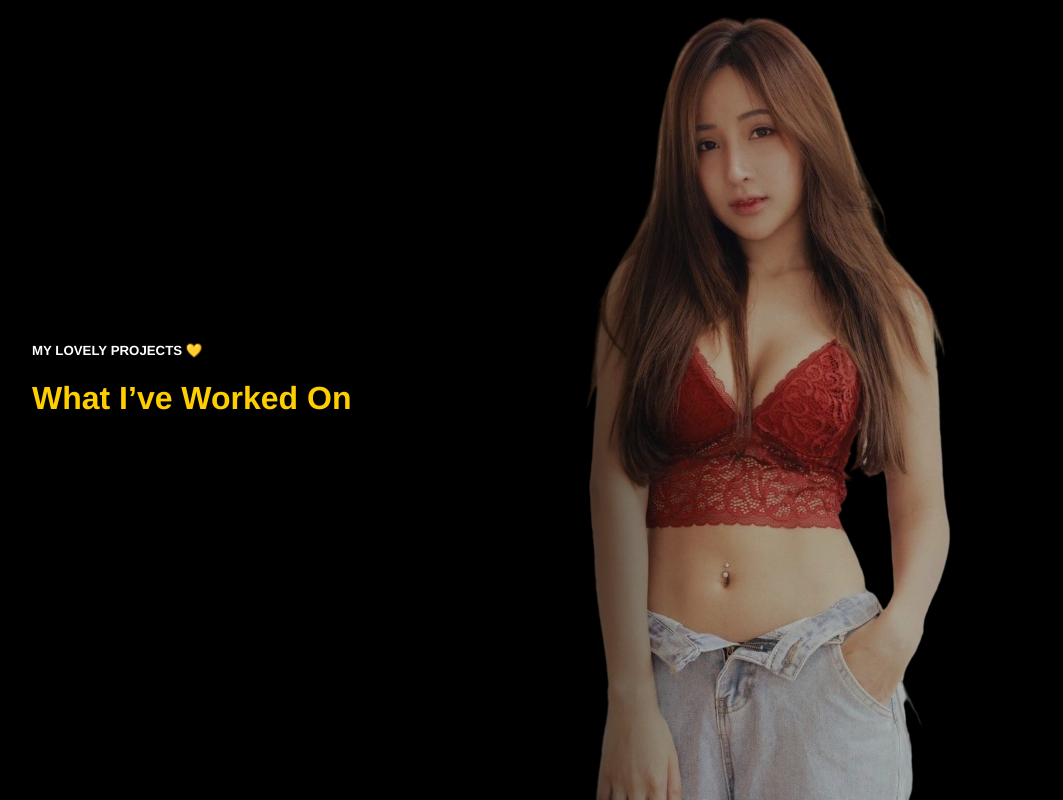
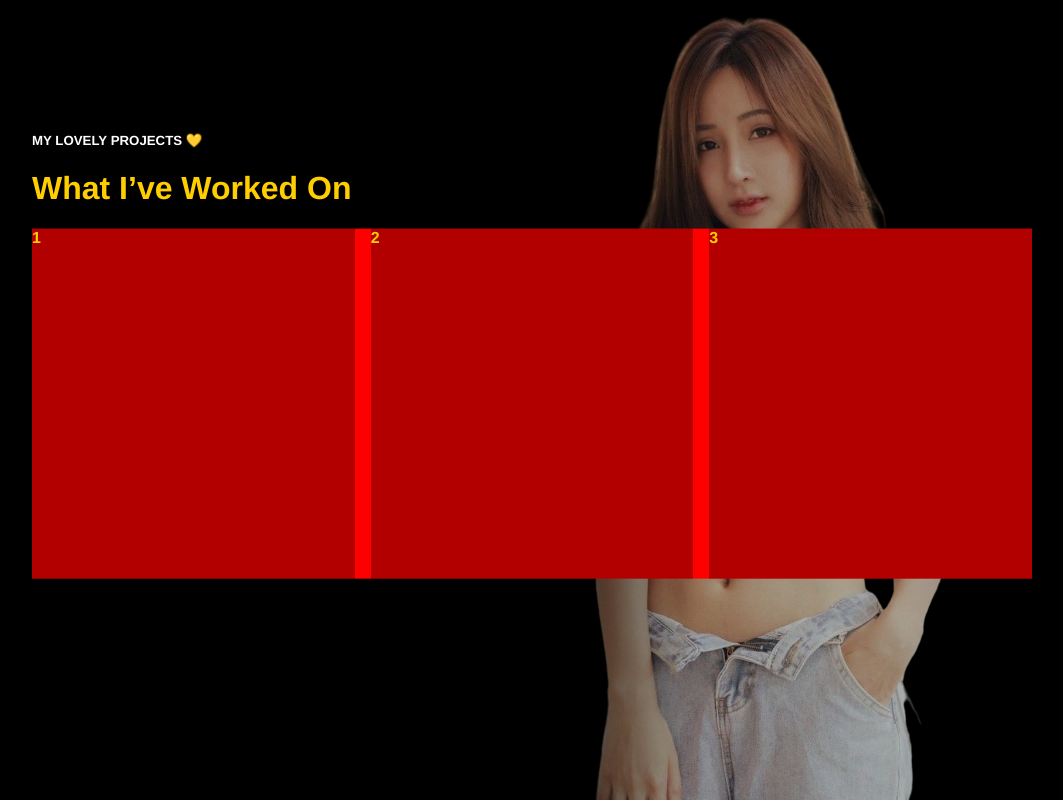
Before and after one commit to raisamong/portfolio-rsm, a Vue app: page /project in a window 1280 px wide. Shown: the whole page, without its empty margins (96-1159 px from the left). Built offline with nearby package versions, Linux system fonts and the light colour scheme.

Commit message:
grid learning

```diff
--- a/src/views/Project.vue
+++ b/src/views/Project.vue
@@ -2,6 +2,11 @@
   <div class="containter">
     <h5 class="white-text">MY LOVELY PROJECTS 💛</h5>
     <h1>What I’ve Worked On</h1>
+    <div class="project-container">
+      <div>1</div>
+      <div>2</div>
+      <div>3</div>
+    </div>
   </div>
 </template>
 
@@ -18,5 +23,34 @@
   @media only screen and (max-width: 515px) {
     top: 60%;
   }
+  width: 80%;
+}
+
+.project-container {
+  background-color: red;
+
+  height: 100%;
+  width: 100%;
+  max-width: 1000px;
+  min-width: 300px;
+  display: grid;
+  grid-template-columns: repeat(auto-fill, minmax(250px, 1fr));
+  grid-template-rows: repeat(auto-fill, minmax(350px, 3fr));
+  /* grid-auto-rows: 350px; */
+  gap: 1rem 1rem;
+
+  justify-content: space-evenly;
+  justify-items: stretch;
+
+  > div {
+    background-color: rgba(1, 1, 1, 0.3);
+    /* margin: 0.25rem 0.5rem; */
+
+    /* width: calc(calc(100% - 3rem) / 3); */
+    /* min-width: 250px; */
+    /* max-width: calc(calc(100% - 3rem) / 3); */
+
+    /* min-height: 350px; */
+  }
 }
 </style>
```
